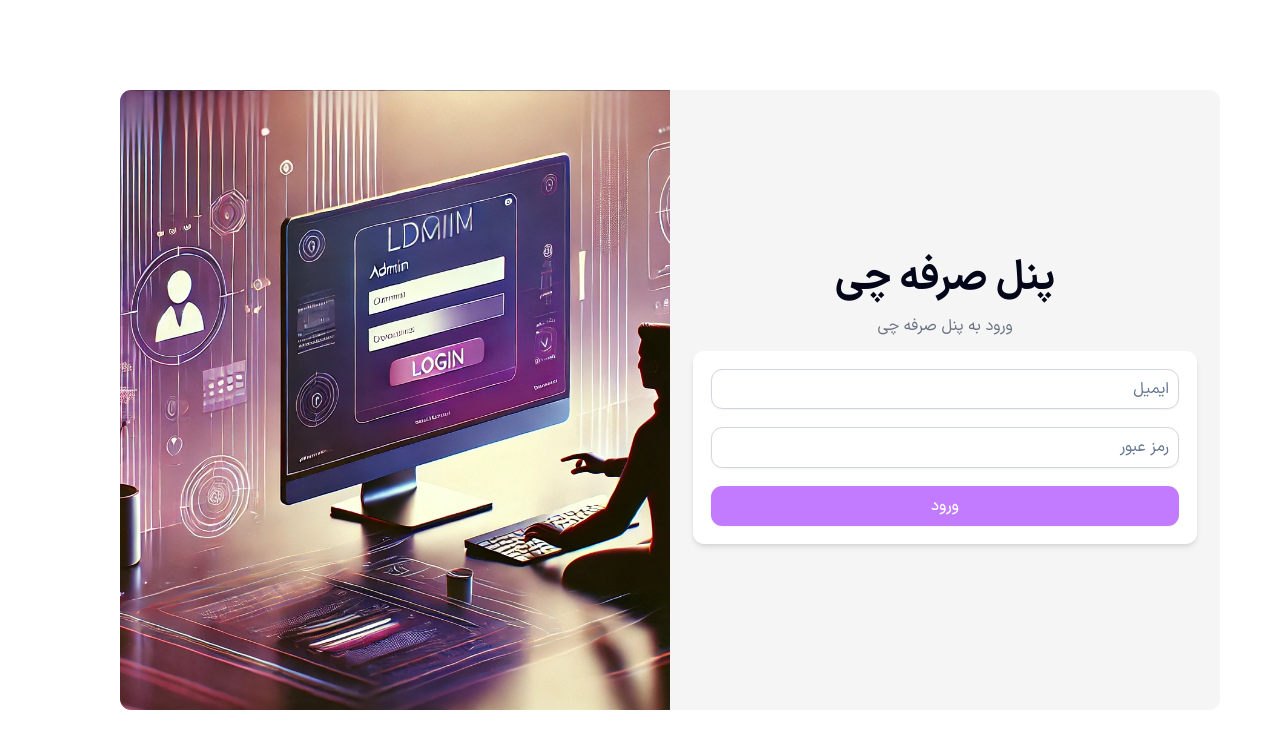
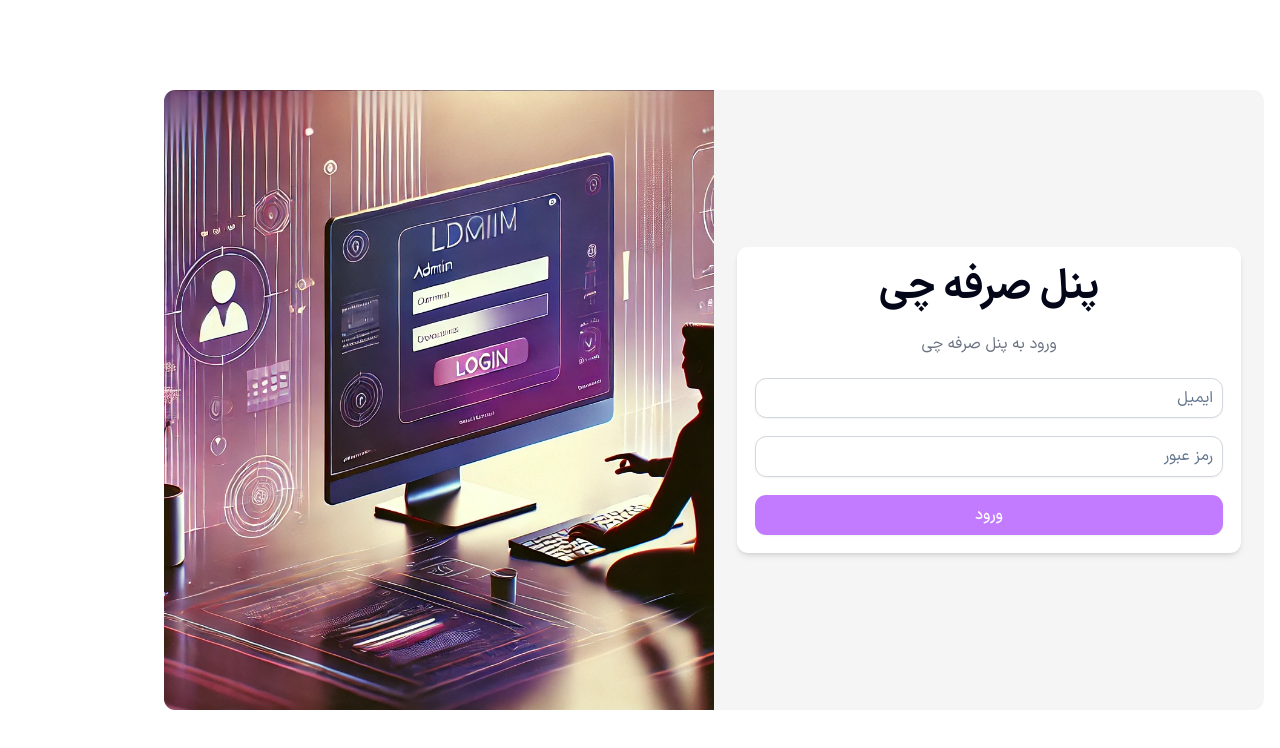
Before and after one commit to Arian8Ultra/sarfechi-panel, a Next.js app: page /login in a window 1280 px wide. Shown: the top 748 px of the page. Built offline with nearby package versions, Linux system fonts and the light colour scheme.

Commit message:
new changes on login page and menu

```diff
--- a/app/(loign)/login/page.tsx
+++ b/app/(loign)/login/page.tsx
@@ -3,34 +3,33 @@ import { Input } from "@/components/ui/input";
 
 export default function LoginPage() {
   return (
-    <div className='flex w-full items-center justify-center flex-col gap-3 rounded-lg md:p-0 p-3 md:h-full h-fit mt-auto md:my-0 bg-white md:bg-transparent md:relative absolute bottom-0 left-0 z-20'>
-      <h1 className='text-4xl font-bold text-center'>پنل صرفه چی</h1>
-      <p className='text-sm text-gray-500'>ورود به پنل صرفه چی</p>
-      <div className='w-full max-w-md p-4 bg-white rounded-lg md:shadow-md'>
-        {/* Add your login form here */}
+    <div className="flex w-full items-center justify-center flex-col gap-3 rounded-lg md:p-0 p-3 md:h-full h-fit mt-auto md:my-0 bg-white md:bg-transparent md:relative absolute bottom-0 left-0 z-20">
+      <div className="w-full max-w-md p-4 bg-white rounded-lg md:shadow-md flex flex-col gap-5">
+        <h1 className="text-4xl font-bold text-center">پنل صرفه چی</h1>
+        <p className="text-sm text-gray-500 text-center">ورود به پنل صرفه چی</p>
         <form>
+          {/* Add your login form here */}
           <Input
-            type='email'
-            placeholder='ایمیل'
-            className='w-full p-2 border border-gray-300 rounded-lg'
+            type="email"
+            placeholder="ایمیل"
+            className="w-full p-2 border border-gray-300 rounded-lg"
             required
           />
           <Input
-            type='password'
-            placeholder='رمز عبور'
-            className='w-full p-2 mt-4 border border-gray-300 rounded-lg'
+            type="password"
+            placeholder="رمز عبور"
+            className="w-full p-2 mt-4 border border-gray-300 rounded-lg"
             required
           />
 
           <Button
-            type='submit'
-            className='w-full py-2 mt-4 text-white bg-purple-400 rounded-lg hover:bg-purple-500 cursor-pointer'
+            type="submit"
+            className="w-full py-2 mt-4 text-white bg-purple-400 rounded-lg hover:bg-purple-500 cursor-pointer"
           >
             ورود
           </Button>
         </form>
       </div>
-
     </div>
   );
 }
--- a/components/panelMenu/PanelMenu.tsx
+++ b/components/panelMenu/PanelMenu.tsx
@@ -32,7 +32,7 @@ const PanelMenu = () => {
           <div className='flex gap-2 justify-center items-center p-2'>
             <h2 className='font-medium text-2xl text-primary'>صرفه چی</h2>
           </div>
-          <SidebarTrigger className='absolute top-0 left-0 hidden md:flex' />
+          <SidebarTrigger className='absolute top-0 left-0 hidden md:flex cursor-pointer' />
           <Button
             className='absolute top-0 left-0 bg-purple-300 hover:text-secondary-foreground transition-all duration-200 cursor-pointer rounded-t-none rounded-l-none md:hidden'
             onClick={() => toggleSidebar()}
@@ -67,11 +67,11 @@ const PanelMenu = () => {
       </Sidebar>
 
       <div
-        className={`flex p-2 justify-center items-center h-fit bg-purple-300 rounded-lg shadow-md absolute top-2 right-2 z-50 ${
+        className={`flex justify-center items-center h-fit rounded-lg shadow-md absolute top-2 right-2 z-50 ${
           open ? "hidden" : isMobile ? "hidden" : "block"
         }`}
       >
-        <SidebarTrigger />
+        <SidebarTrigger className="hover:bg-purple-200 !p-5 bg-purple-300 cursor-pointer" />
       </div>
 
       <div
```
Also changed, not shown: 1 other file (tests, documents, lock files or other folders).
